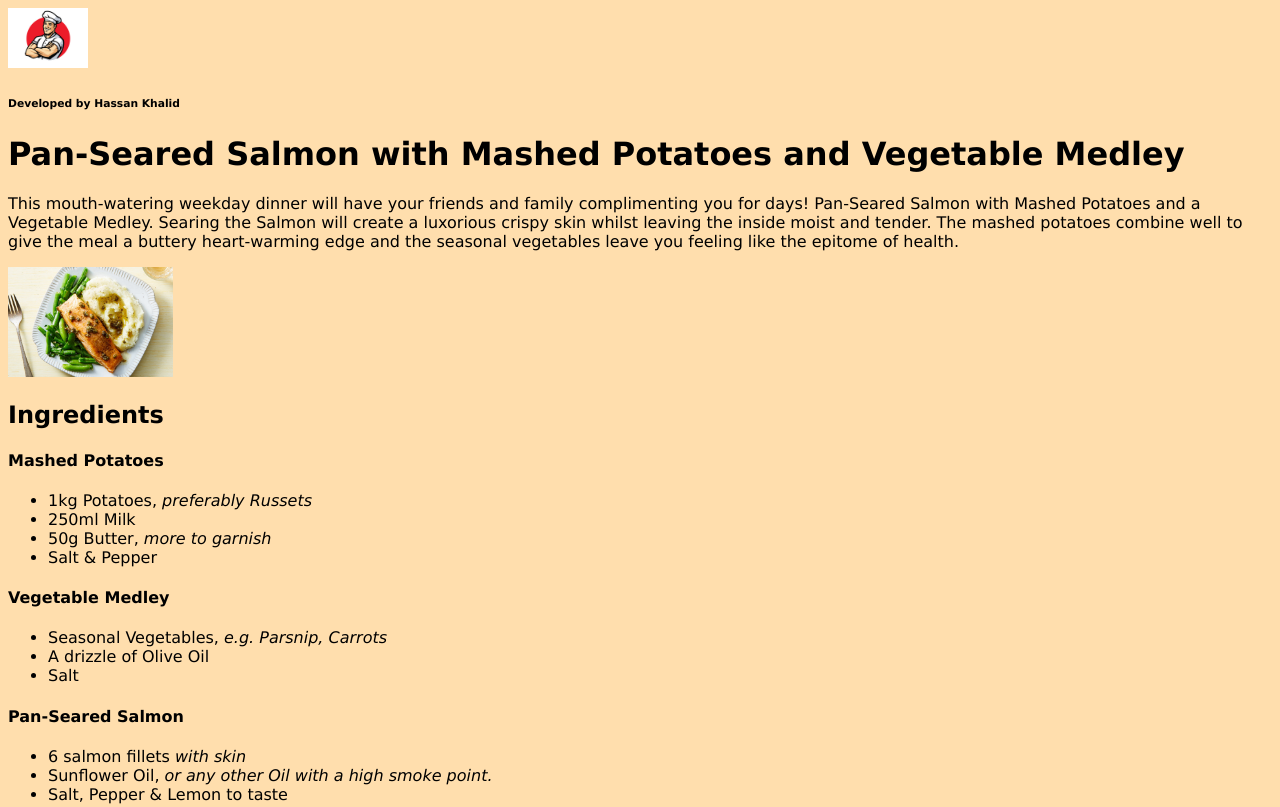
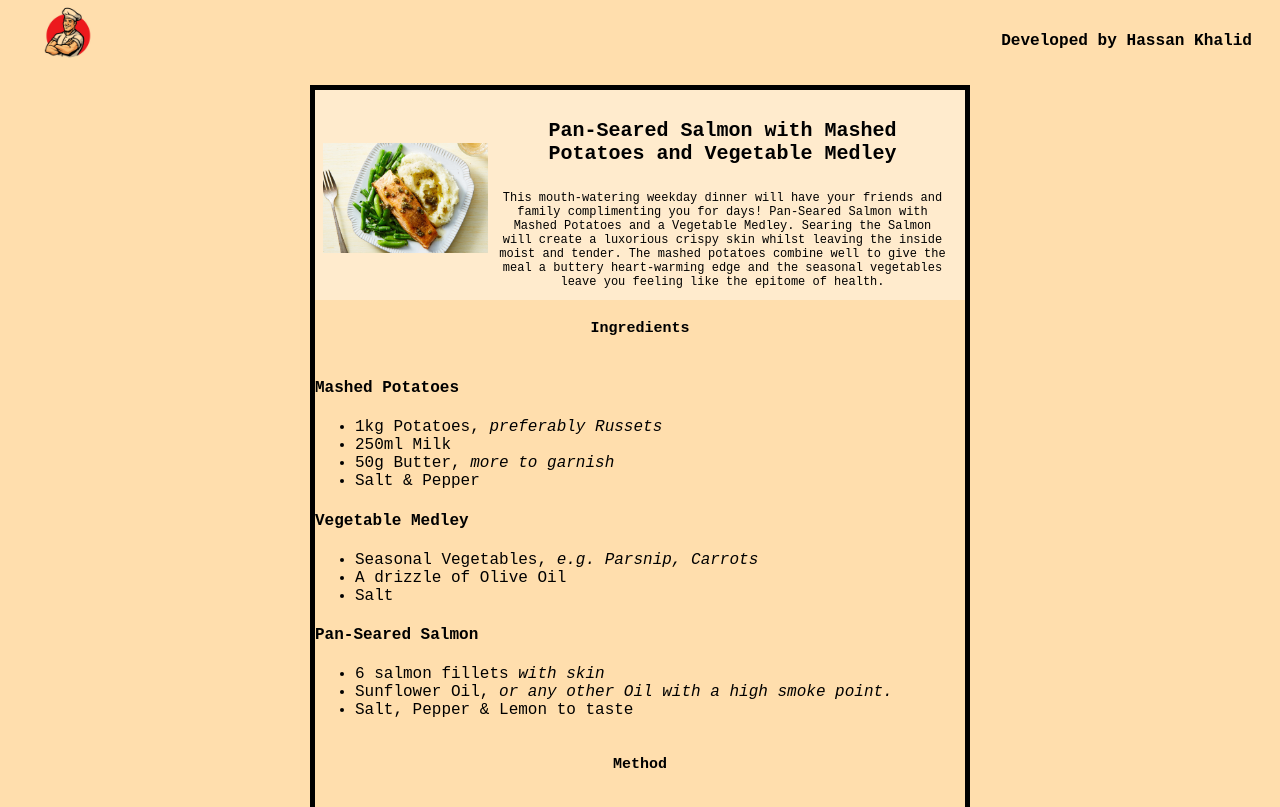
Before and after one commit to Guepardeau/odin-recipes, a plain HTML site: page recipes/salmonandmash.html in a window 1280 px wide. Shown: the top 807 px of the page. Drawn offline with Linux system fonts and the light colour scheme.

Commit message:
add flex containers for recipe header

```diff
--- a/styles.css
+++ b/styles.css
@@ -1,13 +1,36 @@
 * {
     box-sizing: border-box;
-    font-family: 'Lucida Sans', 'Lucida Sans Regular', 'Lucida Grande', 'Lucida Sans Unicode', Geneva, Verdana, sans-serif
+    font-family: 'Courier New', Courier, monospace;
   }
 
   body {
     background-color: navajowhite;
 }
 
-.homeheader {
+#pagecontainer {
+    width: 660px;
+    border: 5px solid black;
+    margin-left: auto;
+    margin-right: auto;
+    margin-top: 85px;
+}
+
+.logo {
+    float: left;
+    margin-top: -80px;
+    padding-left: 20px;
+    mix-blend-mode: multiply;
+}
+
+.author {
+    float: right;
+    margin-top: -90px;
+    padding-right: 20px;
+    font-size: x-large;
+    font-weight: bold;
+}
+
+.home.header {
     width: 370px;
     margin: auto;
     border: 5px solid black;
@@ -16,13 +39,13 @@
     text-decoration: underline;
 }
 
-.homeimage {
+.home.image {
     width: 400px;
     margin: auto;
     mix-blend-mode: multiply;
 }
 
-.homemenucontainer {
+.home.menu.container {
    width: 380px;
    height: 200px;
    margin: auto;
@@ -34,7 +57,7 @@
    border: 5px solid black;
 }
 
-.homemenutext {
+.home.menu.text {
     list-style-type: none;
     margin-bottom: 8px;
 }
@@ -44,29 +67,45 @@ a:hover {
     font-weight: bold;
 }
 
-.recipeheadercontainer {
+.recipe.header.container {
+    display: flex;
+    padding: 8px;
     background-color: blanchedalmond;
-    border: 5px solid black;
-    height: 338px;
+    height: 210px;
+    width: 650px;
 }
 
-.recipeheading {
-    width: 500px;
-    text-align: left;
-    font-size: x-small;
-    margin-left: 320px;
-    padding-left: 8px
+.recipe {
+    border: 2px soslid red;
 }
 
-.recipeimage {
-    margin-top: -50px;
-    padding: 8px;
+.recipe.image {
+  order: -1;
+  margin-top: 10px;
 
 }
 
-.recipedesc {
-    width: 500px;
-    margin-left: 320px;
+div.recipe.heading {
+    display: flex;
+    flex-direction: column;
     padding: 8px;
-    margin-top: -300px;
+    order: 0;
+    font-size: x-small;
+    text-align: center;
 }
+
+.recipe.desc {
+    font-size: 16px;
+}
+
+.recipe.desc.salmon {
+    font-size: 12px;
+}
+
+.recipe.desc.oats {
+    font-size: 15px;
+}
+
+.recipe.image.salmon {
+    align-self: center;
+}
```
